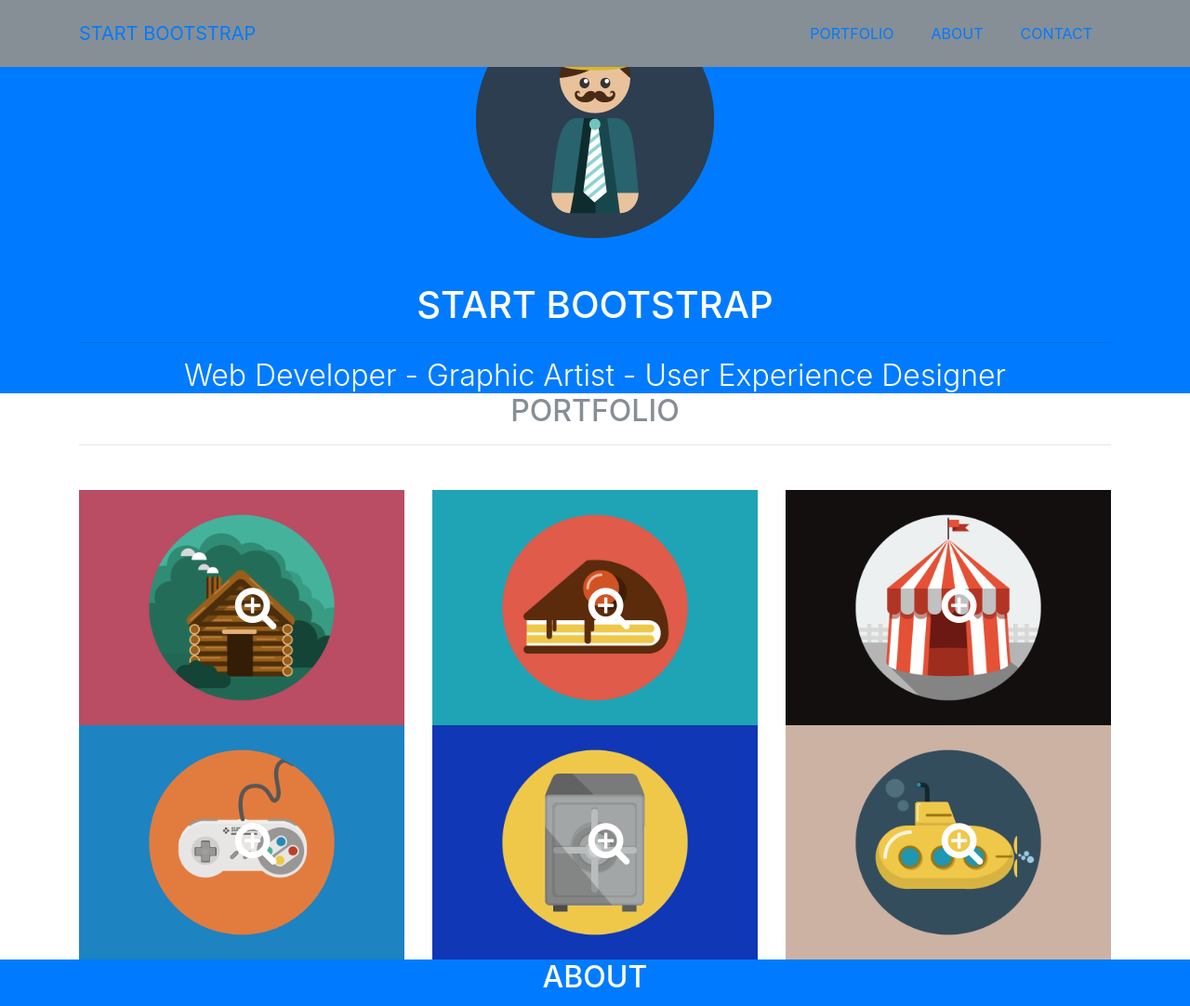
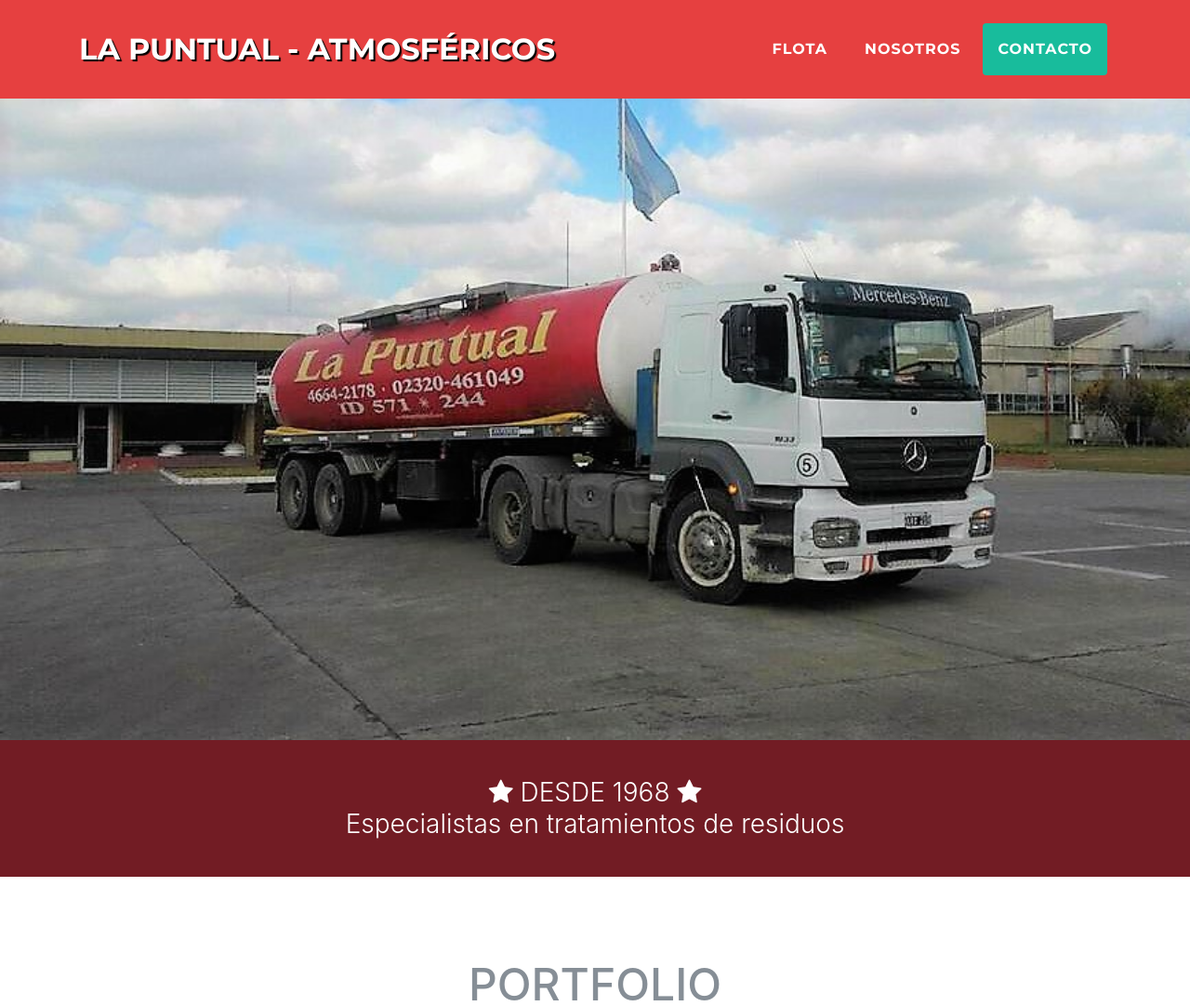
Before and after one commit to la-puntual/lapuntual-web, a website with bundled scripts: page index.html in a window 1280 px wide. Shown: the top 1082 px of the page at 93% size. Built offline with nearby package versions, Linux system fonts and the light colour scheme.

Commit message:
Version Inicial La Puntual

```diff
--- a/css/lapuntual.css
+++ b/css/lapuntual.css
@@ -283,3 +283,58 @@
 .btn-secondary:hover, .btn-secondary:focus, .btn-secondary:active {
     background-color: #1a252f;
     border-color: #1a252f; }
+
+/*custom*/
+#mainNav{
+    background-color: #e64040 !important;
+}
+
+.navbar-brand {
+    text-shadow: 2px 2px 1px black;
+}
+
+.intro-text{
+    text-shadow: 2px 2px 2px black;
+}
+
+header.main-cover {
+    background-image: url("../img/lapuntual_2_d.jpg");
+    background-size: cover;
+    padding-top: 700px;
+}
+
+@media (max-width: 576px) {
+    header.main-cover {
+        background-image: url("../img/lapuntual_2_cuadrado.jpg");
+        background-size: cover;
+    }
+}
+
+/* Medium devices (tablets, 768px and up) */
+@media (min-width: 768px) {
+    header.main-cover {
+        background-image: url("../img/lapuntual_2_4-3.jpg");
+        background-size: cover;
+    }
+}
+
+/* Large devices (desktops, 992px and up) */
+@media (min-width: 992px) {
+    header.main-cover {
+        background-image: url("../img/lapuntual_2_d.jpg");
+        background-size: cover;
+    }
+}
+
+/* Extra large devices (large desktops, 1200px and up) */
+@media (min-width: 1200px) {
+    header.main-cover {
+        background-image: url("../img/lapuntual_2_d.jpg");
+        background-size: cover;
+    }
+}
+
+section#header{
+    background-color: #721c24 !important;
+    padding: 40px
+}
--- a/index.html
+++ b/index.html
@@ -8,7 +8,7 @@
     <meta name="description" content="">
     <meta name="author" content="">
 
-    <title>Freelancer - Start Bootstrap Theme</title>
+    <title>La puntual - Atmosféricos</title>
 
     <!-- Bootstrap core CSS -->
     <link href="vendor/bootstrap/css/bootstrap.min.css" rel="stylesheet">
@@ -22,7 +22,7 @@
     <link href="vendor/magnific-popup/magnific-popup.css" rel="stylesheet" type="text/css">
 
     <!-- Custom styles for this template -->
-    <link href="css/freelancer.min.css" rel="stylesheet">
+    <link href="css/lapuntual.css" rel="stylesheet">
 
   </head>
 
@@ -31,7 +31,7 @@
     <!-- Navigation -->
     <nav class="navbar navbar-expand-lg bg-secondary fixed-top text-uppercase" id="mainNav">
       <div class="container">
-        <a class="navbar-brand js-scroll-trigger" href="#page-top">Start Bootstrap</a>
+        <a class="navbar-brand js-scroll-trigger" href="#page-top">La Puntual - Atmosféricos</a>
         <button class="navbar-toggler navbar-toggler-right text-uppercase bg-primary text-white rounded" type="button" data-toggle="collapse" data-target="#navbarResponsive" aria-controls="navbarResponsive" aria-expanded="false" aria-label="Toggle navigation">
           Menu
           <i class="fa fa-bars"></i>
@@ -39,13 +39,13 @@
         <div class="collapse navbar-collapse" id="navbarResponsive">
           <ul class="navbar-nav ml-auto">
             <li class="nav-item mx-0 mx-lg-1">
-              <a class="nav-link py-3 px-0 px-lg-3 rounded js-scroll-trigger" href="#portfolio">Portfolio</a>
+              <a class="nav-link py-3 px-0 px-lg-3 rounded js-scroll-trigger" href="#portfolio">Flota</a>
             </li>
             <li class="nav-item mx-0 mx-lg-1">
-              <a class="nav-link py-3 px-0 px-lg-3 rounded js-scroll-trigger" href="#about">About</a>
+              <a class="nav-link py-3 px-0 px-lg-3 rounded js-scroll-trigger" href="#about">Nosotros</a>
             </li>
             <li class="nav-item mx-0 mx-lg-1">
-              <a class="nav-link py-3 px-0 px-lg-3 rounded js-scroll-trigger" href="#contact">Contact</a>
+              <a class="nav-link py-3 px-0 px-lg-3 rounded js-scroll-trigger" href="#contact">Contacto</a>
             </li>
           </ul>
         </div>
@@ -53,14 +53,14 @@
     </nav>
 
     <!-- Header -->
-    <header class="masthead bg-primary text-white text-center">
-      <div class="container">
-        <img class="img-fluid mb-5 d-block mx-auto" src="img/profile.png" alt="">
-        <h1 class="text-uppercase mb-0">Start Bootstrap</h1>
-        <hr class="star-light">
-        <h2 class="font-weight-light mb-0">Web Developer - Graphic Artist - User Experience Designer</h2>
+    <header class="masthead bg-primary text-white text-center main-cover">
+    </header>
+    <section class="bg-primary text-white mb-0" id="header">
+        <div class="container text-center">
+        <h3 class="font-weight-light mb-0"><i class="fa fa-star"></i> DESDE 1968 <i class="fa fa-star"></i></h3>
+        <h3 class="font-weight-light mb-0">Especialistas en tratamientos de residuos</h3>
       </div>
-    </header>
+    </section>
 
     <!-- Portfolio Grid Section -->
     <section class="portfolio" id="portfolio">
@@ -207,20 +207,20 @@
     <footer class="footer text-center">
       <div class="container">
         <div class="row">
-          <div class="col-md-4 mb-5 mb-lg-0">
-            <h4 class="text-uppercase mb-4">Location</h4>
-            <p class="lead mb-0">2215 John Daniel Drive
-              <br>Clark, MO 65243</p>
+          <div class="col-md-6 mb-5 mb-lg-0">
+            <h4 class="text-uppercase mb-4">Operamos En</h4>
+            <p class="lead mb-0">Zona Norte
+              <br>Con Central en San Miguel</p>
           </div>
-          <div class="col-md-4 mb-5 mb-lg-0">
-            <h4 class="text-uppercase mb-4">Around the Web</h4>
+          <div class="col-md-6 mb-5 mb-lg-0">
+            <h4 class="text-uppercase mb-4">En Facebook</h4>
             <ul class="list-inline mb-0">
               <li class="list-inline-item">
                 <a class="btn btn-outline-light btn-social text-center rounded-circle" href="#">
                   <i class="fa fa-fw fa-facebook"></i>
                 </a>
               </li>
-              <li class="list-inline-item">
+<!--              <li class="list-inline-item">
                 <a class="btn btn-outline-light btn-social text-center rounded-circle" href="#">
                   <i class="fa fa-fw fa-google-plus"></i>
                 </a>
@@ -239,21 +239,21 @@
                 <a class="btn btn-outline-light btn-social text-center rounded-circle" href="#">
                   <i class="fa fa-fw fa-dribbble"></i>
                 </a>
-              </li>
+              </li>-->
             </ul>
           </div>
-          <div class="col-md-4">
+<!--          <div class="col-md-4">
             <h4 class="text-uppercase mb-4">About Freelancer</h4>
             <p class="lead mb-0">Freelance is a free to use, open source Bootstrap theme created by
               <a href="http://startbootstrap.com">Start Bootstrap</a>.</p>
-          </div>
+          </div>-->
         </div>
       </div>
     </footer>
 
     <div class="copyright py-4 text-center text-white">
       <div class="container">
-        <small>Copyright &copy; Your Website 2017</small>
+        <small>Copyright &copy;La Puntual 2017</small>
       </div>
     </div>
 
```
Also changed, not shown: img/lapuntual_2_4-3.jpg (added), img/lapuntual_2_cuadrado.jpg (added), img/lapuntual_2_d.jpg (added). Lines whose indentation alone changed are shown as unchanged.
